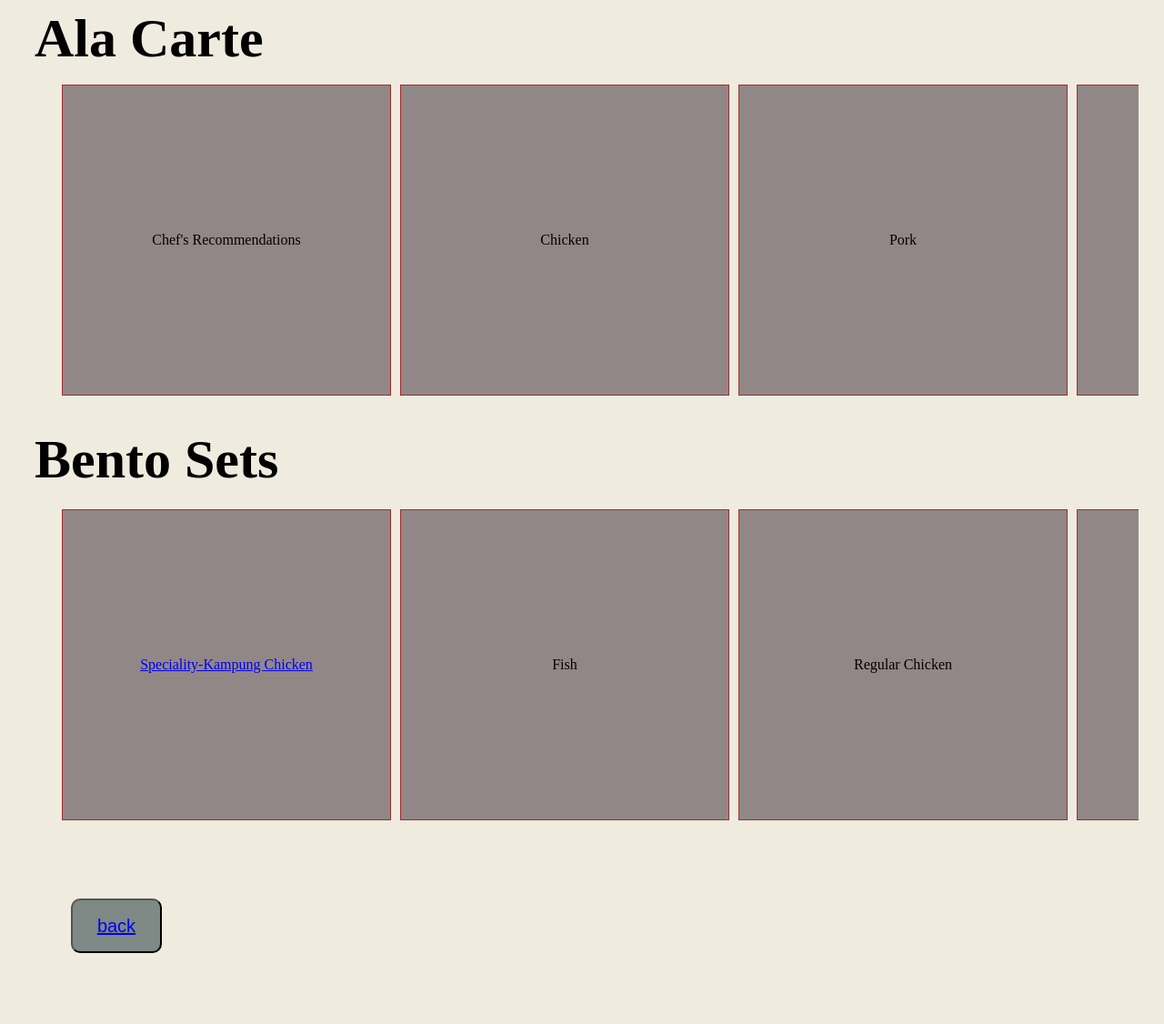
After one commit to christelgo/FYP, a Flask app: template app/templates/catalouge.html in a window 1280 px wide. The commit adds this page. Shown: the whole page at 91% size. Run offline with Flask 3, Linux system fonts and the light colour scheme; the template is opened without the code that fills it, so the values that code supplies are empty.

Commit message:
Creating order form

```diff
--- /dev/null
+++ b/app/templates/catalouge.html
@@ -0,0 +1,162 @@
+<!DOCTYPE html>
+<html lang="en">
+<head>
+    <meta charset="UTF-8">
+    <meta name="viewport" content="width=device-width, initial-scale=1.0">
+    <title>Document</title>
+    <style>
+        body{
+            padding: 0px 20px 20px 20px;
+            background-color: #EFEBDF;
+        }
+        h1{
+            font-size: 60px;
+            padding-left: 0;
+
+            margin: auto ;
+            padding-left: 10px;
+        }
+        .ala_carte ol{
+            display: flex;
+            overflow-x: auto;
+            overflow-y: hidden;
+            padding-bottom: 20px;
+            scroll-padding-right: 40px;
+            /* border: 1px solid purple; */
+
+            padding-left: 40px;
+            padding-right: 40px;
+            scrollbar-width: 0.1px;
+
+        }
+
+        .ala_carte li{
+            border: 1px solid brown;
+            list-style: none;
+            display: flex;
+            justify-content: center;
+            padding: 20px;
+            margin-right: 10px;
+            flex-shrink: 0;
+            width: 320px;
+            height: 300px;
+            align-items: center;
+            background-color: #928787;
+        }
+
+        .ala_carte ol::-webkit-scrollbar{
+            height:  8px;
+            /* border: 1px solid red; */
+        }
+        .ala_carte ol::-webkit-scrollbar-track{
+            /* background: hsla(106, 30%, 43%, 0.5) ; */
+            margin-left: 40px;
+            margin-right: 40px;
+            border-radius: 20px;
+        }
+        .ala_carte ol::-webkit-scrollbar-thumb{
+            background: hsl(0, 0.7%, 72.7%) ;
+            border-radius: 20px;
+        }
+        .omelette{
+            background-image: url("C:/Users/chris/OneDrive/Desktop/FYP/app/static/images/omelette-.jpg");
+            background-size: cover;
+            background-position: center;
+            font-weight: bold;
+            color: white;
+            font-size: 40px;
+            background-color: rgba(255,255,255, 0.4);
+            background-blend-mode: multiply;
+        }
+        .bento_sets ol{
+            display: flex;
+            overflow-x: auto;
+            overflow-y: hidden;
+            padding-bottom: 20px;
+            scroll-padding-right: 40px;
+                /* border: 1px solid purple; */
+            margin-top: 20px;
+            padding-left: 40px;
+            padding-right: 40px;
+            scrollbar-width: 0.1px;
+
+        }
+
+        .bento_sets li{
+            border: 1px solid brown;
+            list-style: none;
+            display: flex;
+            justify-content: center;
+            padding: 20px;
+            margin-right: 10px;
+            flex-shrink: 0;
+            width: 320px;
+            height: 300px;
+            align-items: center;
+            background-color: #928787;
+        }
+
+        .bento_sets ol::-webkit-scrollbar{
+            height:  8px;
+            /* border: 1px solid red; */
+        }
+        .bento_sets ol::-webkit-scrollbar-track{
+            /* background: hsla(106, 30%, 43%, 0.5) ; */
+            margin-left: 40px;
+            margin-right: 40px;
+            border-radius: 20px;
+            }
+        .bento_sets ol::-webkit-scrollbar-thumb{
+            background: hsl(0, 0.7%, 72.7%) ;
+            border-radius: 20px;
+            }
+
+        button{
+            background-color:#7f8985 ;
+            height: 60px;
+            width: 100px;
+            margin: 50px;
+            font-size: 20px;
+            padding-bottom: 0px;
+            box-shadow: none !important;
+            border-radius: 10px;
+        }
+
+
+    </style>
+
+</head>
+<body>
+    <div class="ala_carte">
+        <h1>Ala Carte</h1>
+        <ol class="ala_carte_categories">
+            <!-- this is ala carte -->
+            <li class="chef">Chef's Recommendations</li>
+            <li class="chicken">Chicken</li>
+            <li class="pork">Pork</li>
+            <li class="seafood">Seafood</li>
+            <li class="omelette">Omelette</li>
+            <li class="fish">Fish</li>
+            <li class="vegetables">Vegetables</li>
+            <li class="staples">Rice</li>
+            <li class="drinks">Drinks and Desserts</li>
+        </ol>
+   </div>
+   <div class="bento_sets">
+        <h1>Bento Sets</h1>
+        <ol class="bento_set_catagories">
+            <!-- this is bentos -->
+            <li><a href="bento_order.html">Speciality-Kampung Chicken</a></li>
+            <li>Fish</li>
+            <li>Regular Chicken</li>
+            <li>Pork</li>
+            <li>Vegetarian</li>
+            <li>Others</li>
+        </ol>
+       </div>
+    <button><a href="Personal_info.html">back</a></button>
+    <script>
+
+    </script>
+</body>
+</html>
--- a/app/templates/home.html
+++ b/app/templates/home.html
@@ -63,14 +63,15 @@
 </head>
 <body>
     <main>
-        <section><a href=""><b>Menu</b></a></section>
+        <section><a href="menu.html"><b>Menu</b></a></section>
     <div class="container">
         <img src="C:\Users\chris\OneDrive\Desktop\FYP\app\static\images\logodesign.png" alt="" class="logo">
     </div>
     <div class="buttons">
         <button class="btn">
+           <a href="Personal_info.html">
             <img src="C:\Users\chris\OneDrive\Desktop\FYP\app\static\images\delivery-truck.png" alt="" class="icon">
-            <b>Delivery</b>
+            <b>Delivery</b></a>
         </button>
 
         <button class="btn">
```
Also changed, not shown: app/templates/Personal_info.html (added, +68 -0 lines), app/templates/bento_order.html (added, +56 -0 lines), app/templates/menu.html (added, +11 -0 lines), app/static/images/omelette-.jpg (added).
